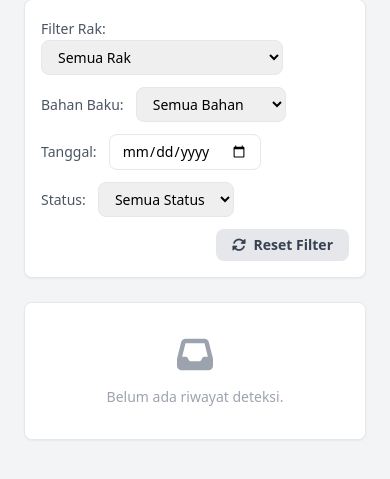
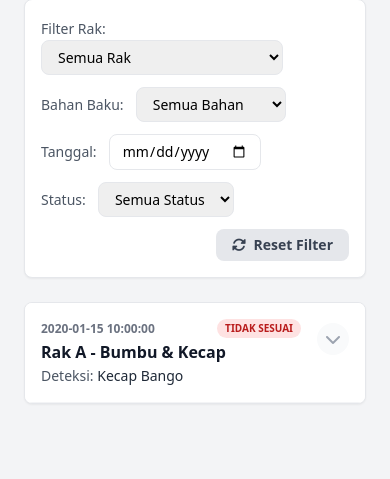
Before and after one commit to xinnxz/computer-vision-skripsi, a Flask app: page /riwayat in a window 390 px wide. Shown: the part 197-676 px from the top of the page. Run offline with Flask 3, Linux system fonts and the light colour scheme; a user stored in the database is signed in; data comes from the database, SQL or seed files in the repository; tables that the repository leaves empty hold one stand-in row (values such as "Sample post"); some libraries are stand-ins or nearby versions.

Commit message:
fix: riwayat mobile view using wrong variable name

```diff
--- a/templates/riwayat.html
+++ b/templates/riwayat.html
@@ -128,8 +128,8 @@
 
     <!-- Mobile Card View (Hidden on Desktop) -->
     <div class="md:hidden flex flex-col">
-        {% if riwayat_list %}
-            {% for row in riwayat_list %}
+        {% if riwayat %}
+            {% for row in riwayat %}
             <div class="border-b border-gray-100 p-4 bg-white riwayat-row"
                  data-rak="{{ row.id_lokasi }}"
                  data-bahan="{{ row.nama_bahan or 'Tidak ada objek' }}"
```
